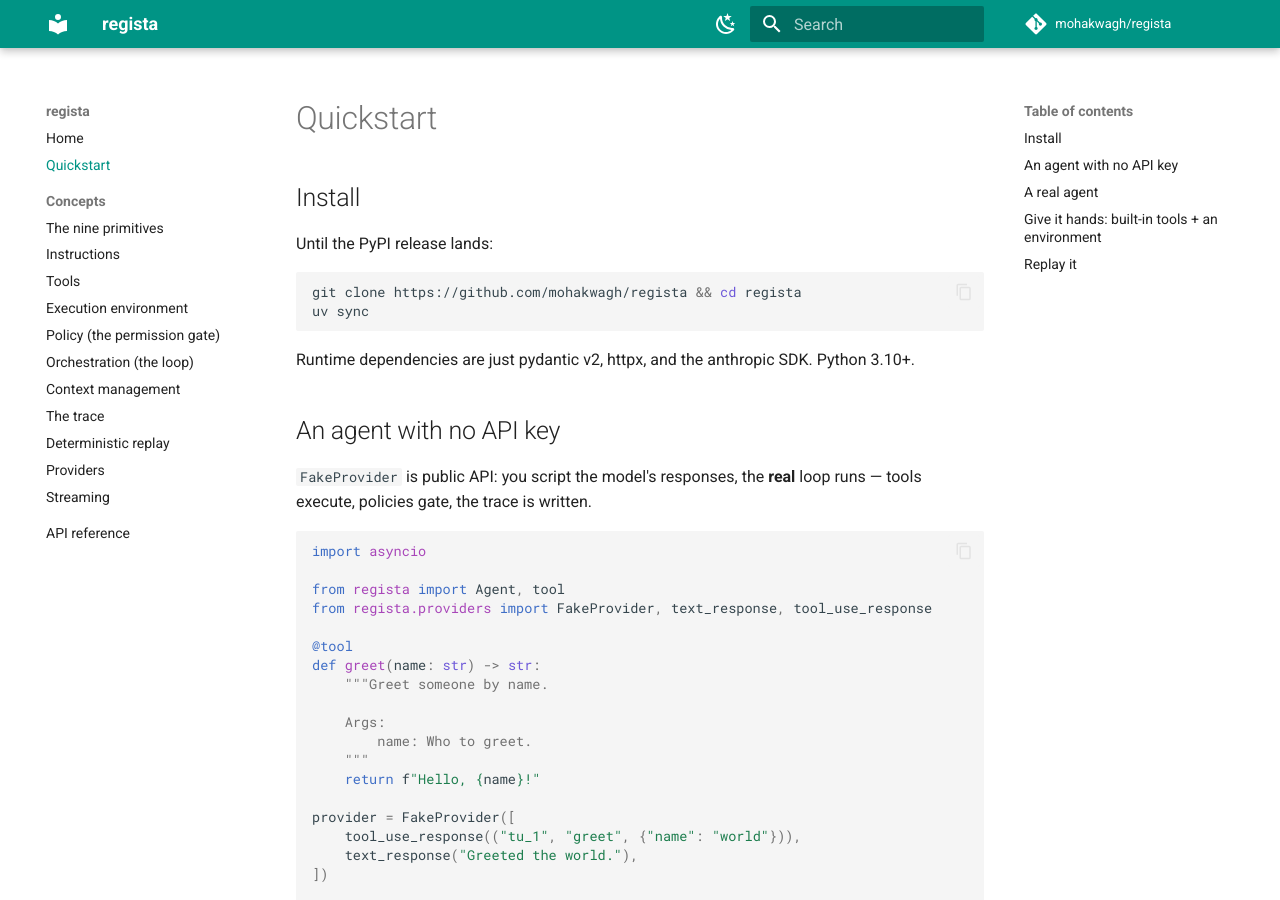
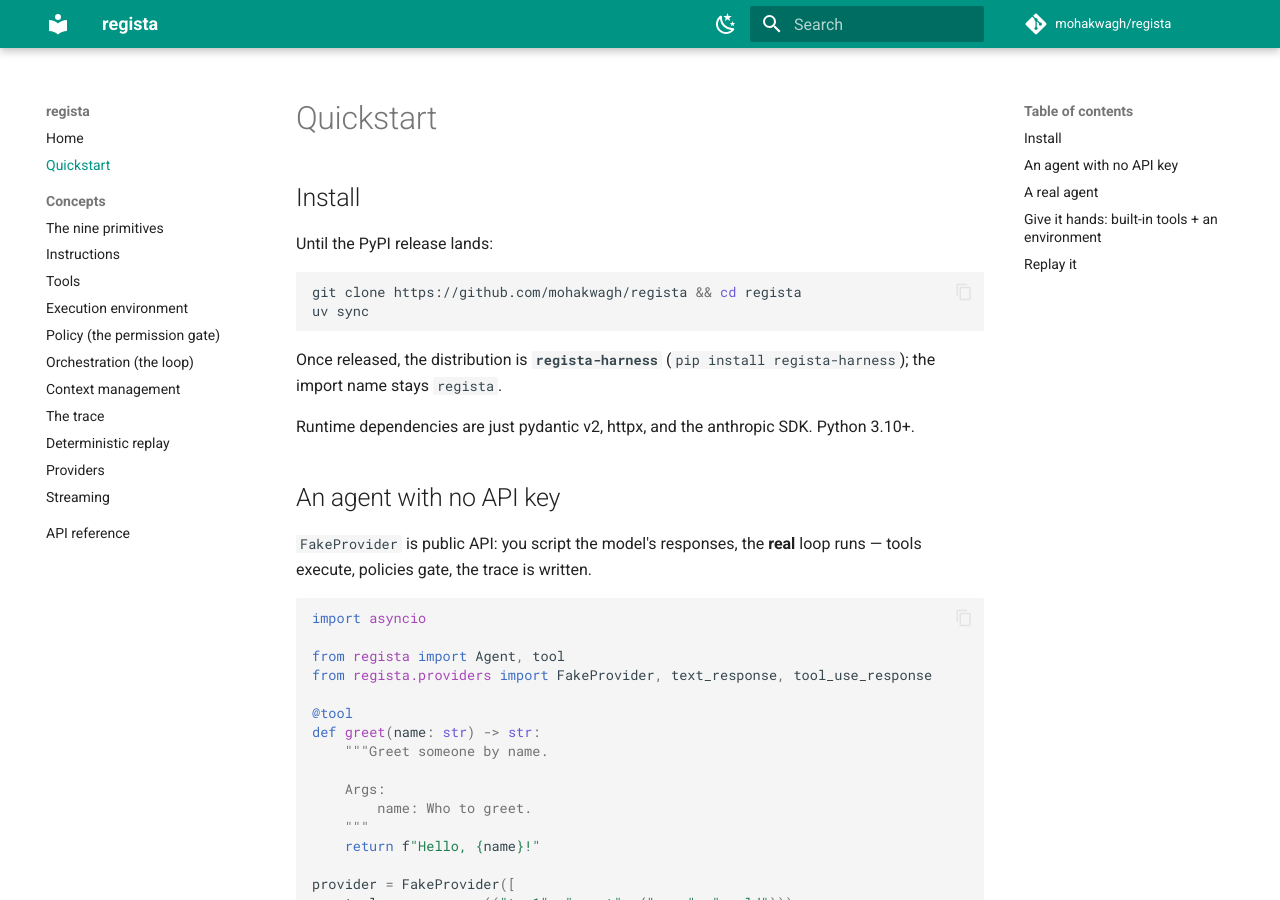
Before and after one commit to mohakwagh/regista, an MkDocs documentation site: the page built from docs/quickstart.md, in a window 1280 px wide and 900 px high. Built offline with MkDocs 1.6.1 and Material for MkDocs 9.7.7, drawn with Linux system fonts in a browser that asks for light colours; comment, search, counter and statistics services are not loaded.

Commit message:
build: rename PyPI distribution to regista-harness
The bare name "regista" was squatted on PyPI by an empty Reserver
placeholder the day after this repo went public (PEP 541 claim to be
filed separately). The distribution becomes regista-harness; the import
name stays regista, so hatchling now needs an explicit wheel packages
entry.

Co-Authored-By: Claude Fable 5 <noreply@anthropic.com>

````diff
--- a/docs/quickstart.md
+++ b/docs/quickstart.md
@@ -8,6 +8,9 @@ Until the PyPI release lands:
 git clone https://github.com/mohakwagh/regista && cd regista
 uv sync
 ```
+
+Once released, the distribution is **`regista-harness`** (`pip install regista-harness`);
+the import name stays `regista`.
 
 Runtime dependencies are just pydantic v2, httpx, and the anthropic SDK. Python 3.10+.
 
````
Also changed, not shown: CHANGELOG.md (+3 -0 lines), README.md (+3 -0 lines), docs/concepts/trace.md (+1 -1 lines), pyproject.toml (+6 -1 lines), 2 other files.
